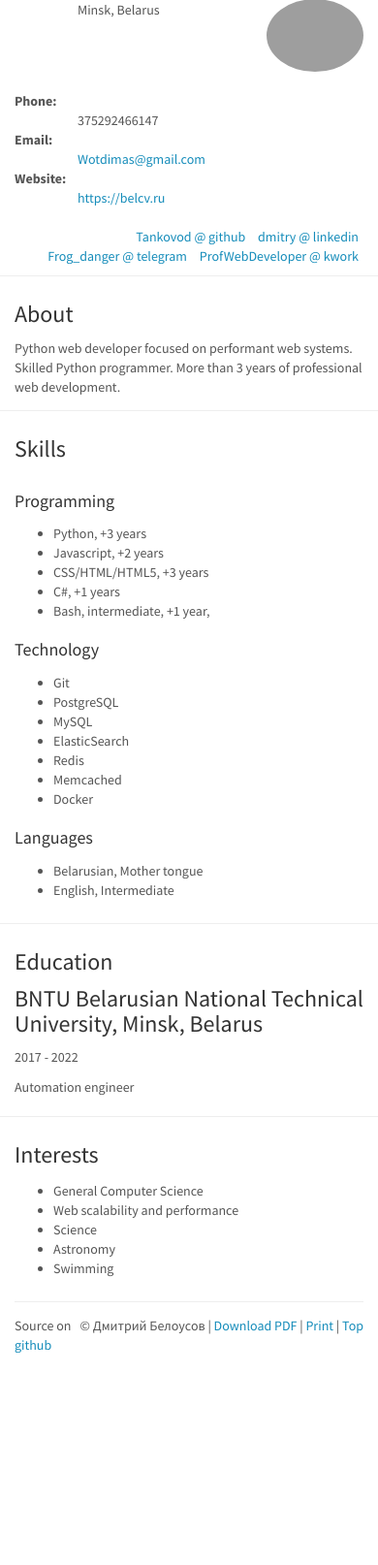
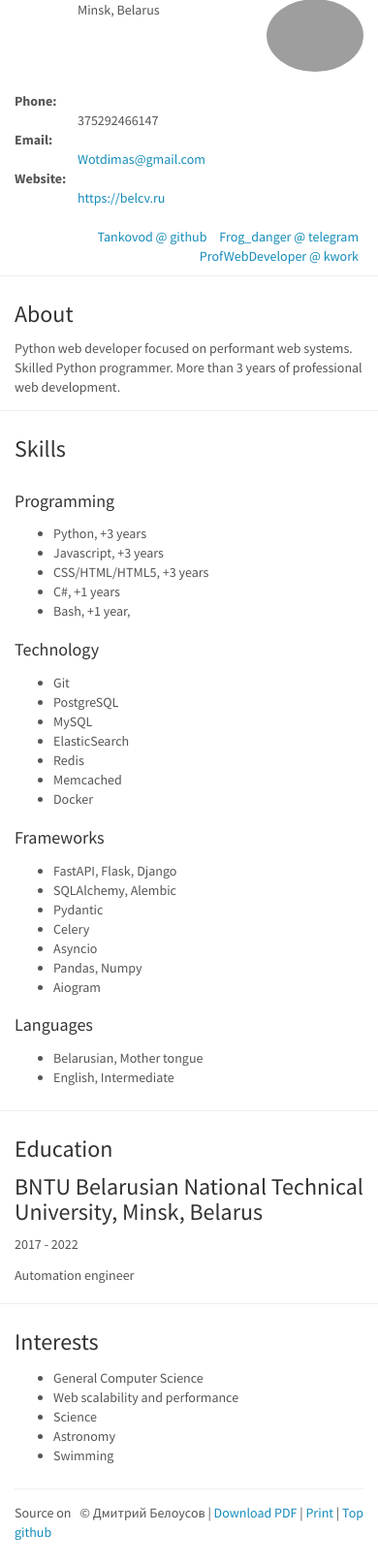
Before and after one commit to Tankovod/fastapi_blog, a Python web app: template templates/cv/index.html in a window 390 px wide. Shown: the part 127-1741 px from the top of the page at 97% size. Before the commit the page ends 1523 px from the top, so only its background shows below. Run offline with Jinja, Linux system fonts and the light colour scheme; the template is opened without the code that fills it, so the values that code supplies are empty; some libraries are stand-ins or nearby versions; grey boxes are pictures that could not be loaded.

Commit message:
simple push -_-

```diff
--- a/templates/cv/index.html
+++ b/templates/cv/index.html
@@ -6,7 +6,7 @@
   <meta http-equiv="X-UA-Compatible" content="IE=edge">
   <meta name="viewport" content="width=device-width, initial-scale=1">
   <title>Дмитрий Белоусов - Resume</title>
-  <link href="{{ url_for('cv-static',  path='css/bootstrap.min.css') }}" rel="stylesheet" />
+  <link href="css/bootstrap.min.css" rel="stylesheet" />
   <style>
     body {
       font-family: "Source Sans Pro";
@@ -121,12 +121,6 @@
                 </li>
 
                 <li>
-                  <a href="https://www.linkedin.com/in/dmitry-undefined-4a6a91277/">
-                            dmitry @ linkedin
-                        </a>
-                </li>
-
-                <li>
                   <a href="https://t.me/Frog_danger">
                             Frog_danger @ telegram
                         </a>
@@ -167,13 +161,13 @@
 
                   <li>Python, +3 years</li>
 
-                  <li>Javascript, +2 years</li>
+                  <li>Javascript, +3 years</li>
 
                   <li>CSS/HTML/HTML5, +3 years</li>
 
                   <li>C#, +1 years</li>
 
-                  <li>Bash, intermediate, +1 year,</li>
+                  <li>Bash, +1 year,</li>
 
                 </ul>
               </div>
@@ -195,6 +189,27 @@
                   <li>Memcached</li>
 
                   <li>Docker</li>
+
+                </ul>
+              </div>
+
+              <div class="col-md-6">
+                <h4>Frameworks</h4>
+                <ul>
+
+                  <li>FastAPI, Flask, Django</li>
+
+                  <li>SQLAlchemy, Alembic</li>
+
+                  <li>Pydantic</li>
+
+                  <li>Celery</li>
+
+                  <li>Asyncio</li>
+
+                  <li>Pandas, Numpy</li>
+
+                  <li>Aiogram</li>
 
                 </ul>
               </div>
@@ -258,7 +273,7 @@
         <div class="footer ">
           <p class="pull-right">
             &copy;  Дмитрий Белоусов |
-            <a href="">Download PDF</a> |
+            <a href="dmitry-belousov-cv.pdf">Download PDF</a> |
             <a href="#" onclick="javascript:window.print(); return false">Print</a> |
             <a href="#">Top</a>
           </p>
```
Also changed, not shown: static/cv/cv_data.yaml (+15 -5 lines).
